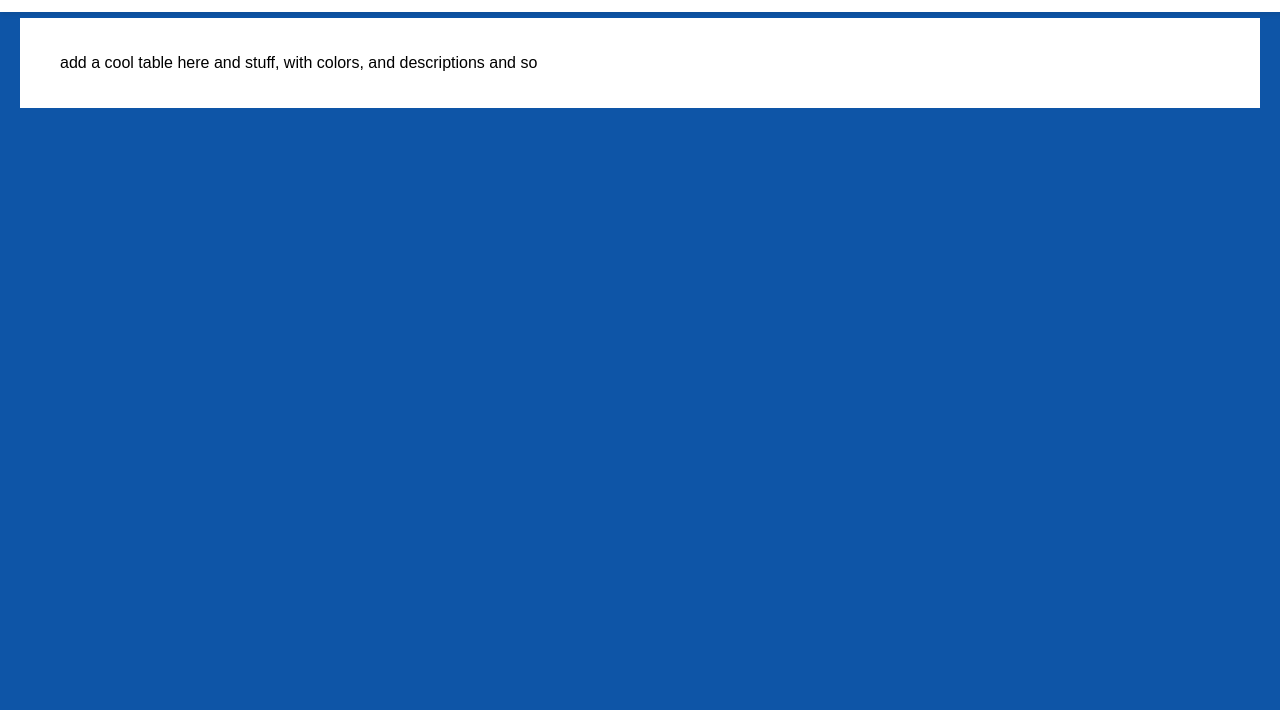
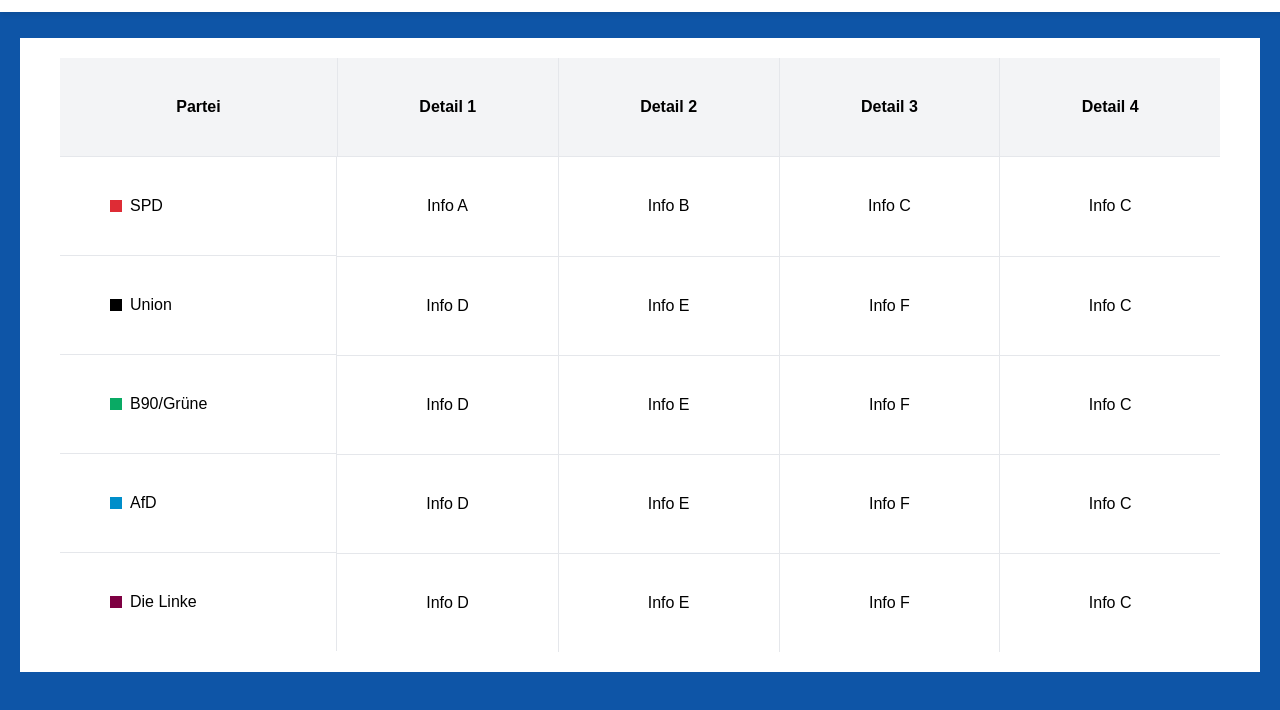
Before and after one commit to tyro-maniac/website, a plain HTML site: page sites/parteien.html in a window 1280 px wide. Shown: the part 102-812 px from the top of the page. Drawn offline with Linux system fonts and the light colour scheme.

Commit message:
parteien table

```diff
--- a/sites/parteien.html
+++ b/sites/parteien.html
@@ -26,10 +26,63 @@
     </header>
 
     <main class="content">
-      <div class="pageContent">
-        <p>add a cool table here and stuff, with colors, and descriptions and so</p>
-      </div>
+        <div class="pageContent">
+            <table class="styled-table">
+                <thead>
+                    <tr>
+                        <th>Partei</th>
+                        <th>Detail 1</th>
+                        <th>Detail 2</th>
+                        <th>Detail 3</th>
+                        <th>Detail 4</th>
+                    </tr>
+                </thead>
+                <tbody>
+                    <tr>
+                        <td class="main-subject">
+                          <span class="color-block" style="background-color: #de2c35;"></span>SPD</td>
+                        <td>Info A</td>
+                        <td>Info B</td>
+                        <td>Info C</td>
+                        <td>Info C</td>
+                    </tr>
+                    <tr>
+                        <td class="main-subject">
+                          <span class="color-block" style="background-color: black;"></span>Union</td>
+                        <td>Info D</td>
+                        <td>Info E</td>
+                        <td>Info F</td>
+                        <td>Info C</td>
+                    </tr>
+                    <tr>
+                        <td class="main-subject">
+                          <span class="color-block" style="background-color: #09aa64;"></span>B90/Grüne</td>
+                        <td>Info D</td>
+                        <td>Info E</td>
+                        <td>Info F</td>
+                        <td>Info C</td>
+                    </tr>
+                    <tr>
+                        <td class="main-subject">
+                          <span class="color-block" style="background-color: #008eca;"></span>AfD</td>
+                        <td>Info D</td>
+                        <td>Info E</td>
+                        <td>Info F</td>
+                        <td>Info C</td>
+                    </tr>
+                    <tr>
+                        <td class="main-subject">
+                          <span class="color-block" style="background-color: #7e0042;"></span>Die Linke</td>
+                        <td>Info D</td>
+                        <td>Info E</td>
+                        <td>Info F</td>
+                        <td>Info C</td>
+                    </tr>
+                </tbody>
+            </table>
+        </div>
     </main>
+
 
     <script src="../scripts/script.js"></script>
   </body>
--- a/styles/stylesheetParteien.css
+++ b/styles/stylesheetParteien.css
@@ -7,26 +7,75 @@ body {
 
 .content {
     display: flex;
-
+    justify-content: center;
+    padding: 40px 20px;
     color: black;
-
-	justify-content: left;
-	padding: 40px 20px;
 }
 
 .pageContent {
     background-color: white;
-	display: flex;
-	justify-content: space-between;
-	align-items: center;
     padding: 20px 40px;
     margin-left: auto;
     margin-right: auto;
-	margin-top: 80px;
-	display: block;
+    margin-top: 100px;
     width: 100vw;
     max-width: 100vw;
+    height:auto;
+    display: block;
 }
+
+/* ======== Table ======== */
+
+.styled-table {
+    width: 100%;
+    border-collapse: collapse;
+    text-align: center;
+    vertical-align: middle;
+}
+
+.styled-table th,
+.styled-table td {
+    padding: 40px 50px;
+    text-align: center;
+    vertical-align: middle;
+    border-bottom: 1px solid #e5e7eb;
+    border-right: 1px solid #e5e7eb;
+}
+
+/* remove right border on last cell in row */
+.styled-table th:last-child,
+.styled-table td:last-child {
+    border-right: none;
+}
+
+/* remove bottom border on last row */
+.styled-table tr:last-child td {
+    border-bottom: none;
+}
+
+.styled-table th {
+    background-color: #f3f4f6;
+    font-weight: bold;
+}
+
+.styled-table tr:hover {
+    background-color: #f9fafb;
+}
+
+.main-subject {
+    display: flex;
+    /* justify-content: center; */
+    align-items: center;
+    gap: 8px; /* space between the block and text */
+}
+
+.color-block {
+    display: inline-block;
+    width: 12px;
+    height: 12px;
+}
+
+/* ======== Table ======== */
 
 /* ========= HEADER ========= */
 
```
Lines whose indentation alone changed are shown as unchanged.
